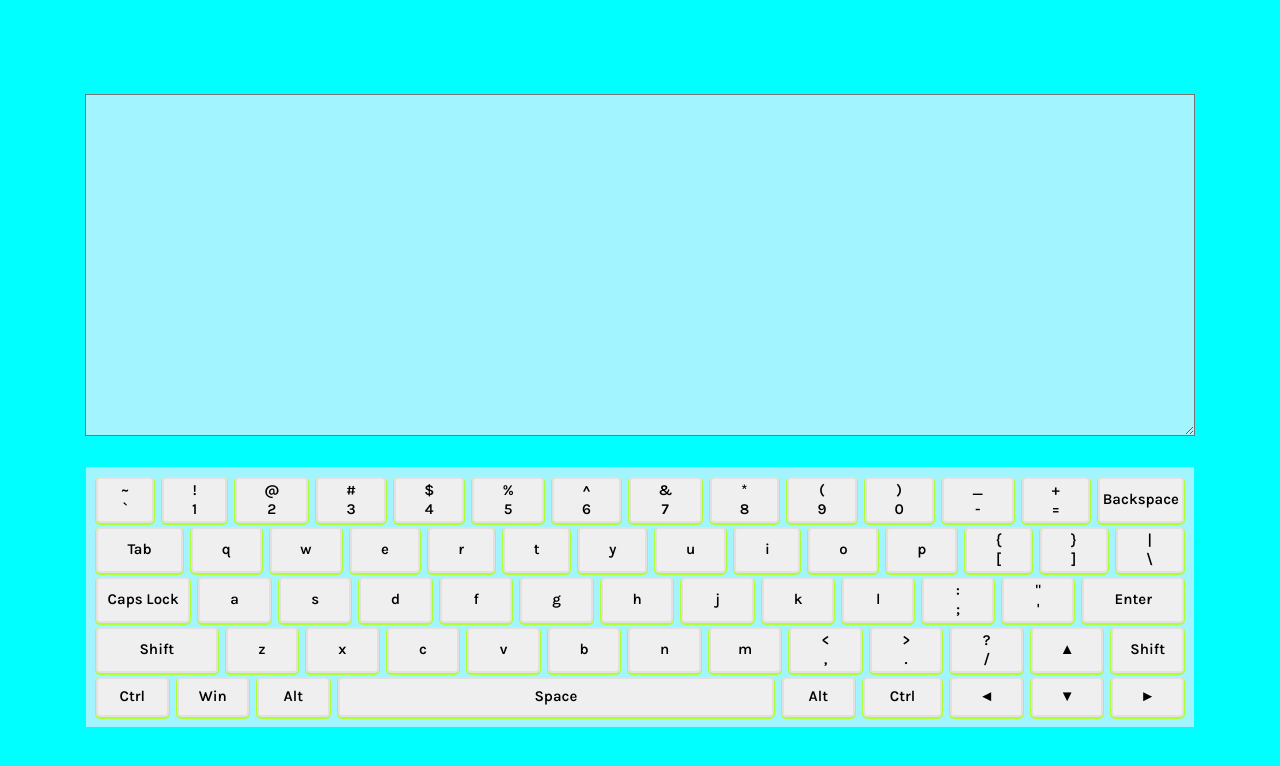
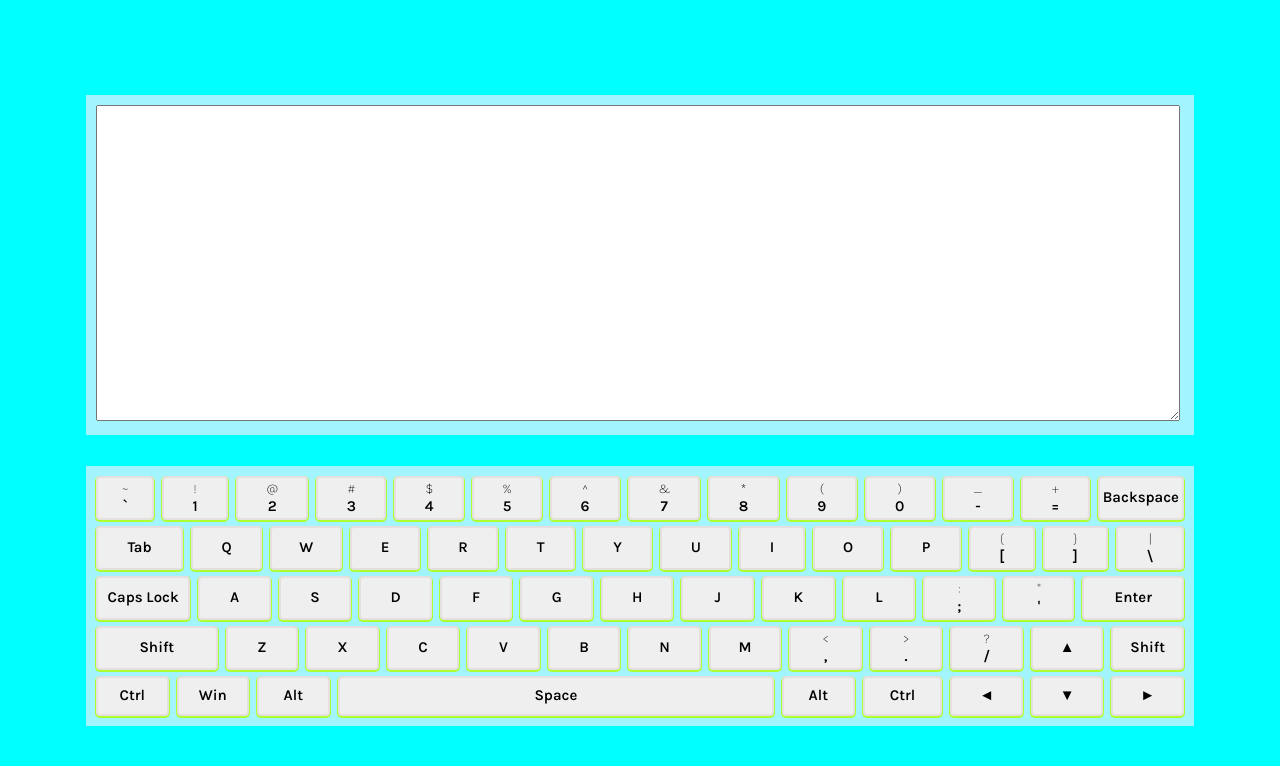
Before and after one commit to GregoryRubies/virtual-keyboard, a plain HTML site: page index.html in a window 1280 px wide. Drawn offline with Linux system fonts and the light colour scheme.

```diff
--- a/index.html
+++ b/index.html
@@ -8,9 +8,5 @@
   <link rel="stylesheet" href="./styles/build/main.css">
   <script src="./js/app.js" type="module"></script>
 </head>
-<body class="virtual-keyboard">
-  <div class="wrapper">
-    <textarea name="screen" id="screen" class="screen"></textarea>
-  </div>
-</body>
+<body class="virtual-keyboard"></body>
 </html>
--- a/js/app.js
+++ b/js/app.js
@@ -5,6 +5,9 @@
 import getKeyValue from "./modules/getKeyValue.js"
 
 const keysList = {};
+
+const virtualKeyboard = document.querySelector(".virtual-keyboard");
+virtualKeyboard.innerHTML = '<div class="wrapper"><div class="screen"><textarea name="screen" id="screen" class="screen__input"></textarea></div></div>'
 
 request.onload = function() {
   let keys = request.response;
--- a/js/modules/getKeyValue.js
+++ b/js/modules/getKeyValue.js
@@ -5,11 +5,13 @@
   if (data.type == 1) {
     let [main, ext] = [document.createElement('div'), document.createElement('div')];
     [main.innerText, ext.innerText] = [data.main, data.ext];
+    main.classList = "btn__text btn__text_main";
+    ext.classList = "btn__text btn__text_ext";
     content.appendChild(ext);
     content.appendChild(main);
   } else if (data.type == 2) {
     let letter = document.createElement('div');
-    letter.innerText = data.letter;
+    letter.innerText = data.letter.toUpperCase();
     content.appendChild(letter);
   } else if (data.type == 3) {
     let fn = document.createElement('div');
```
Also changed, not shown: resources/fonts/Karla-Italic-VariableFont_wght.ttf (added), resources/fonts/Karla-VariableFont_wght.ttf (added).
